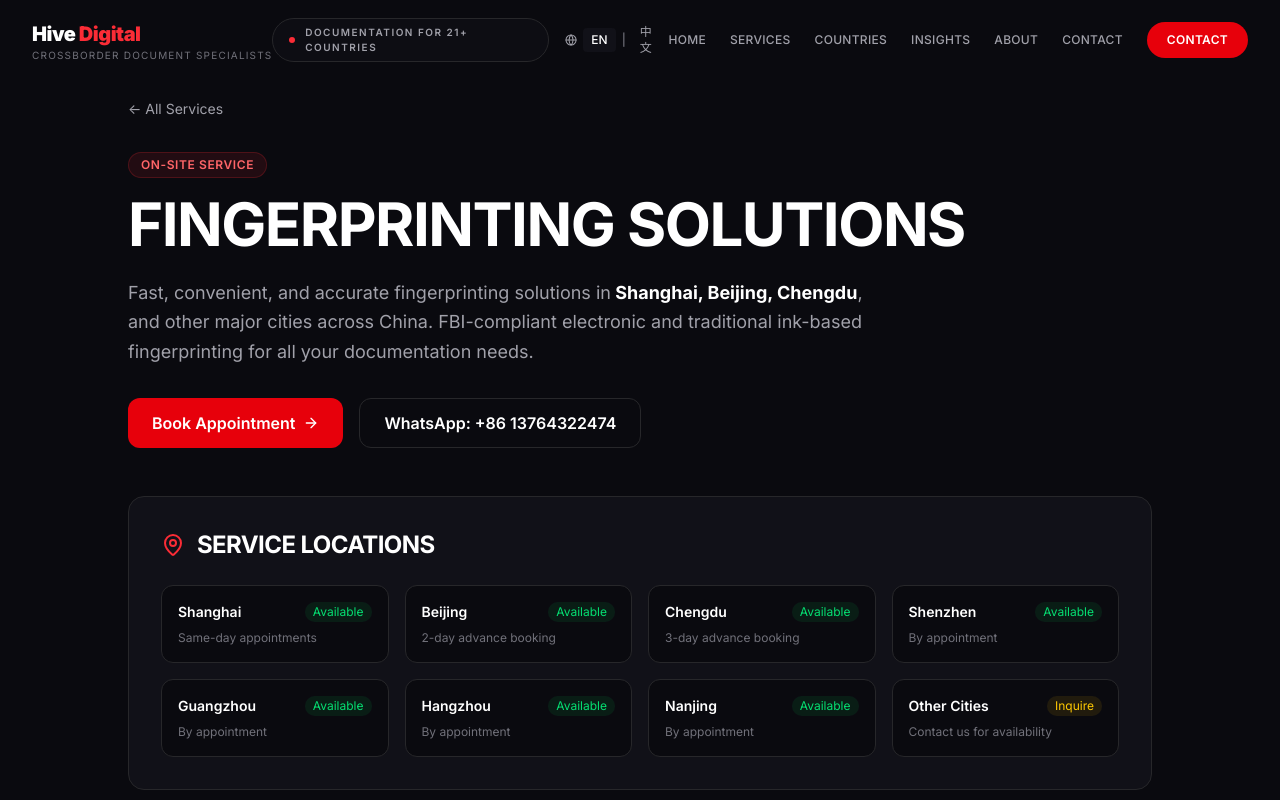
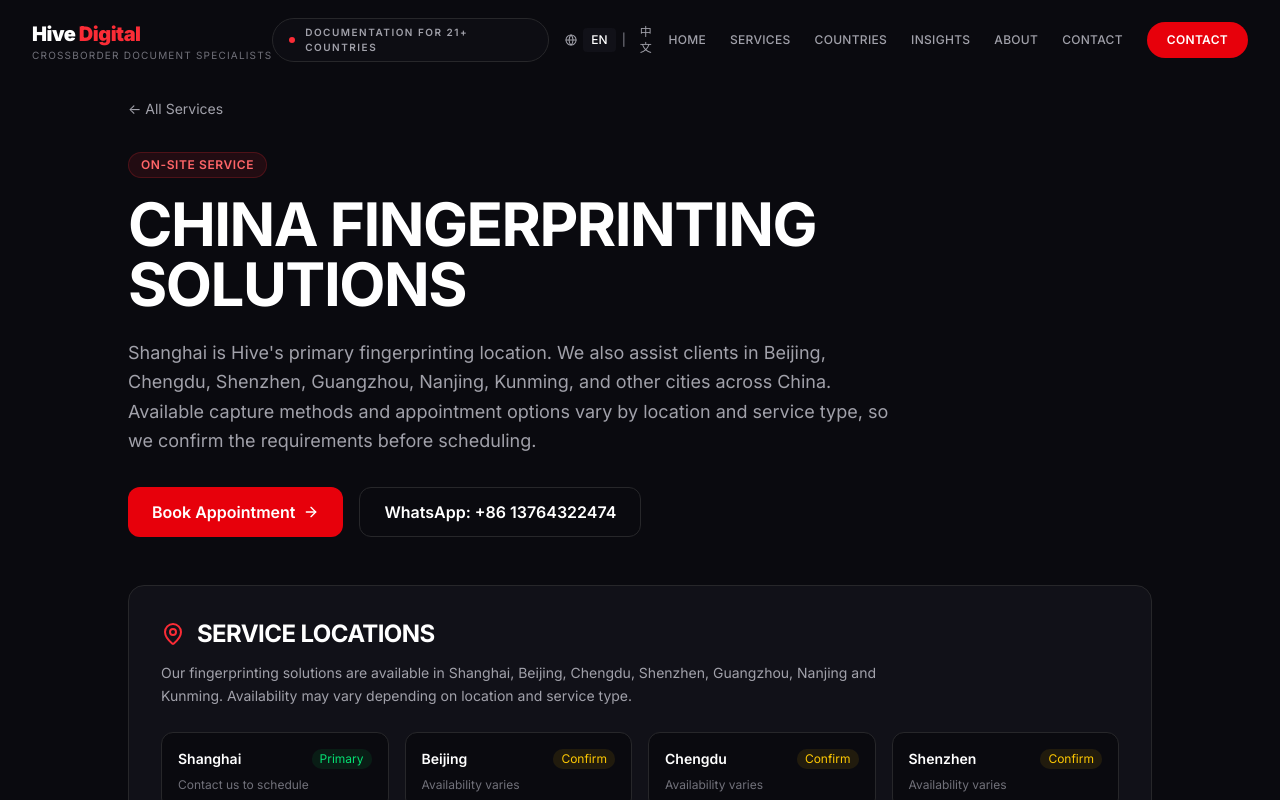
Before and after one commit to scottpiusz-cmyk/hive-digital, a Next.js app: page /shanghai-fingerprinting in a window 1280 px wide. Shown: the top 800 px of the page. Built offline with nearby package versions, Linux system fonts and the light colour scheme.

Commit message:
Expand fingerprinting coverage across APAC

```diff
--- a/app/shanghai-fingerprinting/page.tsx
+++ b/app/shanghai-fingerprinting/page.tsx
@@ -1,12 +1,11 @@
 import { Metadata } from "next";
-import Image from "next/image";
 import Link from "next/link";
 import { ArrowRight, MapPin, Clock, Shield, CheckCircle } from "lucide-react";
 
 export const metadata: Metadata = {
-  title: "Fingerprinting Services — Shanghai, Beijing, Chengdu | Hive Digital",
+  title: "China Fingerprinting Solutions | Hive Digital",
   description:
-    "Fast, convenient, and accurate fingerprinting solutions in Shanghai, Beijing, Chengdu and across China. FBI-compliant electronic and ink-based fingerprinting for background checks, visa applications, and employment screening.",
+    "Fingerprinting solutions in Shanghai and selected cities across China for FBI, RCMP and other fingerprint-based background checks. Availability varies by location and service type.",
   alternates: {
     canonical: "/shanghai-fingerprinting/",
     languages: {
@@ -15,20 +14,20 @@ export const metadata: Metadata = {
     },
   },
   openGraph: {
-    title: "Fingerprinting Services — Shanghai, Beijing, Chengdu | Hive Digital",
+    title: "China Fingerprinting Solutions | Hive Digital",
     description:
-      "Professional fingerprinting solutions across China. Electronic and ink-based for FBI checks, visas, and employment.",
+      "Fingerprinting support in Shanghai and selected cities across China for FBI, RCMP and other fingerprint-based document requirements.",
   },
 };
 
 const cities = [
-  { name: "Shanghai", status: "Available", note: "Same-day appointments" },
-  { name: "Beijing", status: "Available", note: "2-day advance booking" },
-  { name: "Chengdu", status: "Available", note: "3-day advance booking" },
-  { name: "Shenzhen", status: "Available", note: "By appointment" },
-  { name: "Guangzhou", status: "Available", note: "By appointment" },
-  { name: "Hangzhou", status: "Available", note: "By appointment" },
-  { name: "Nanjing", status: "Available", note: "By appointment" },
+  { name: "Shanghai", status: "Primary", note: "Contact us to schedule" },
+  { name: "Beijing", status: "Confirm", note: "Availability varies" },
+  { name: "Chengdu", status: "Confirm", note: "Availability varies" },
+  { name: "Shenzhen", status: "Confirm", note: "Availability varies" },
+  { name: "Guangzhou", status: "Confirm", note: "Availability varies" },
+  { name: "Nanjing", status: "Confirm", note: "Availability varies" },
+  { name: "Kunming", status: "Confirm", note: "Availability varies" },
   { name: "Other Cities", status: "Inquire", note: "Contact us for availability" },
 ];
 
@@ -37,6 +36,11 @@ const useCases = [
     title: "FBI Background Checks",
     description:
       "Fingerprinting for FBI Identity History Summary Checks. Electronic submission directly to FBI CJIS.",
+  },
+  {
+    title: "RCMP / CPIC Background Checks",
+    description:
+      "Fingerprint-based criminal background checks for Canadian citizens and permanent residents. We confirm the required Canadian record before scheduling.",
   },
   {
     title: "China Visa & Work Permit",
@@ -75,14 +79,14 @@ export default function FingerprintingPage() {
             </span>
           </div>
           <h1 className="text-4xl md:text-6xl font-bold uppercase tracking-tight text-white mb-6">
-            Fingerprinting Solutions
+            China Fingerprinting Solutions
           </h1>
           <p className="text-hive-muted text-lg max-w-3xl leading-relaxed mb-8">
-            Fast, convenient, and accurate fingerprinting solutions in
-            <strong className="text-white"> Shanghai, Beijing, Chengdu</strong>,
-            and other major cities across China. FBI-compliant electronic and
-            traditional ink-based fingerprinting for all your documentation
-            needs.
+            Shanghai is Hive&apos;s primary fingerprinting location. We also
+            assist clients in Beijing, Chengdu, Shenzhen, Guangzhou, Nanjing,
+            Kunming, and other cities across China. Available capture methods
+            and appointment options vary by location and service type, so we
+            confirm the requirements before scheduling.
           </p>
           <div className="flex flex-col sm:flex-row gap-4">
             <a
@@ -102,10 +106,15 @@ export default function FingerprintingPage() {
         </div>
 
         <div className="bg-hive-surface border border-hive-border rounded-2xl p-6 lg:p-8 mb-12">
-          <h2 className="text-2xl font-bold text-white mb-6 uppercase tracking-tight flex items-center gap-3">
+          <h2 className="text-2xl font-bold text-white mb-3 uppercase tracking-tight flex items-center gap-3">
             <MapPin className="w-6 h-6 text-red-500" />
             Service Locations
           </h2>
+          <p className="mb-6 max-w-3xl text-sm leading-relaxed text-hive-muted">
+            Our fingerprinting solutions are available in Shanghai, Beijing,
+            Chengdu, Shenzhen, Guangzhou, Nanjing and Kunming. Availability may
+            vary depending on location and service type.
+          </p>
           <div className="grid sm:grid-cols-2 lg:grid-cols-4 gap-4">
             {cities.map((city) => (
               <div
@@ -118,7 +127,7 @@ export default function FingerprintingPage() {
                   </span>
                   <span
                     className={`text-xs px-2 py-0.5 rounded-full ${
-                      city.status === "Available"
+                      city.status === "Primary"
                         ? "bg-green-500/10 text-green-400"
                         : "bg-yellow-500/10 text-yellow-400"
                     }`}
@@ -165,7 +174,7 @@ export default function FingerprintingPage() {
               {
                 step: "1",
                 title: "Book Appointment",
-                text: "Contact us via WeCom/WeChat or email to schedule. Same-day available in Shanghai.",
+                text: "Contact us via WeCom/WeChat or email. We confirm the service type and location before scheduling.",
               },
               {
                 step: "2",
--- a/lib/site-sitemap.ts
+++ b/lib/site-sitemap.ts
@@ -37,7 +37,7 @@ const staticLastModified: Record<string, string> = {
   "/korea-apostille/": "2026-07-14",
   "/services/": "2026-07-14",
   "/privacy/": "2026-07-14",
-  "/shanghai-fingerprinting/": "2026-05-06",
+  "/shanghai-fingerprinting/": "2026-07-18",
   "/thailand-authentication/": "2026-05-06",
   "/vietnam-authentication/": "2026-05-06",
   "/zh/": "2026-07-14",
@@ -47,7 +47,7 @@ const staticLastModified: Record<string, string> = {
   "/zh/insights/": "2026-06-10",
   "/zh/services/": "2026-07-14",
   "/zh/privacy/": "2026-07-14",
-  "/zh/shanghai-fingerprinting/": "2026-06-10",
+  "/zh/shanghai-fingerprinting/": "2026-07-18",
 };
 
 function withTrailingSlash(path: string): string {
--- a/sections/ServicePipeline.tsx
+++ b/sections/ServicePipeline.tsx
@@ -33,7 +33,7 @@ const services: Service[] = [
     title: "Fingerprinting Solutions",
     image: "/fingerprinting.jpg",
     summary:
-      "Fast, convenient, and accurate fingerprinting solutions in Shanghai, Beijing, Chengdu and other major cities across China.",
+      "Professional fingerprinting solutions across China, South Korea, Japan and the Asia-Pacific region, supporting FBI, RCMP/CPIC and international background check requirements.",
     details: [
       "FBI-compliant fingerprinting",
       "Traditional ink-based fingerprinting",
--- a/sections/ZhServicePipeline.tsx
+++ b/sections/ZhServicePipeline.tsx
@@ -7,7 +7,7 @@ import { ShieldCheck, Stamp, FileText, Fingerprint, Plane, Building2, ChevronDow
 import Image from "next/image";
 
 const services = [
-  { id: "fingerprinting", icon: Fingerprint, title: "指纹采集服务", image: "/fingerprinting.jpg", summary: "在上海、北京、成都等主要城市提供快速、便捷的指纹采集服务。", details: ["FBI合规指纹采集", "传统墨水指纹", "24小时内数字交付", "安全快递纸质版"], link: "/zh/shanghai-fingerprinting/" },
+  { id: "fingerprinting", icon: Fingerprint, title: "指纹采集服务", image: "/fingerprinting.jpg", summary: "覆盖中国、韩国、日本及亚太地区的专业指纹采集解决方案，支持FBI、RCMP/CPIC及国际背景调查要求。具体服务会根据申请人所在地和接收机构要求确认。", details: ["FBI合规指纹采集", "传统墨水指纹", "24小时内数字交付", "安全快递纸质版"], link: "/zh/shanghai-fingerprinting/" },
   { id: "background-checks", icon: ShieldCheck, title: "联邦与州背景调查", image: "/background-checks.jpg", summary: "来自美国、加拿大、英国、澳大利亚等国家的犯罪记录检查和身份验证。", details: ["FBI身份历史摘要检查（美国）", "RCMP犯罪记录检查（加拿大）", "ACRO警方证明（英国）", "州级司法部检查"], link: "/zh/services/#background-checks" },
   { id: "apostille", icon: Stamp, title: "文件Apostille与认证", image: "/apostille-auth-combined.jpg", summary: "海牙Apostille认证、使馆/领事馆公证、学位证明、教师证书、结婚证明和公司文件的公证。", details: ["海牙Apostille（公约成员国）", "中国使馆/领事馆认证", "越南使馆公证", "泰国外交部与使馆认证", "韩国和日本领事馆认证", "公证与翻译协调"], link: "/zh/services/#apostille" },
   { id: "china-pcc", icon: FileText, title: "中国无犯罪记录证明", image: "/china-pcc.jpg", summary: "从北京、上海、深圳等中国城市的公安局获取无犯罪记录证明。", details: ["北京公安局无犯罪记录证明", "上海公安局无犯罪记录证明", "深圳公安局犯罪记录检查", "其他城市可用 — 咨询确认", "公证与英文翻译包含"], link: "/zh/services/#china-pcc" },
```
Also changed, not shown: app/zh/shanghai-fingerprinting/page.tsx (+21 -17 lines).
